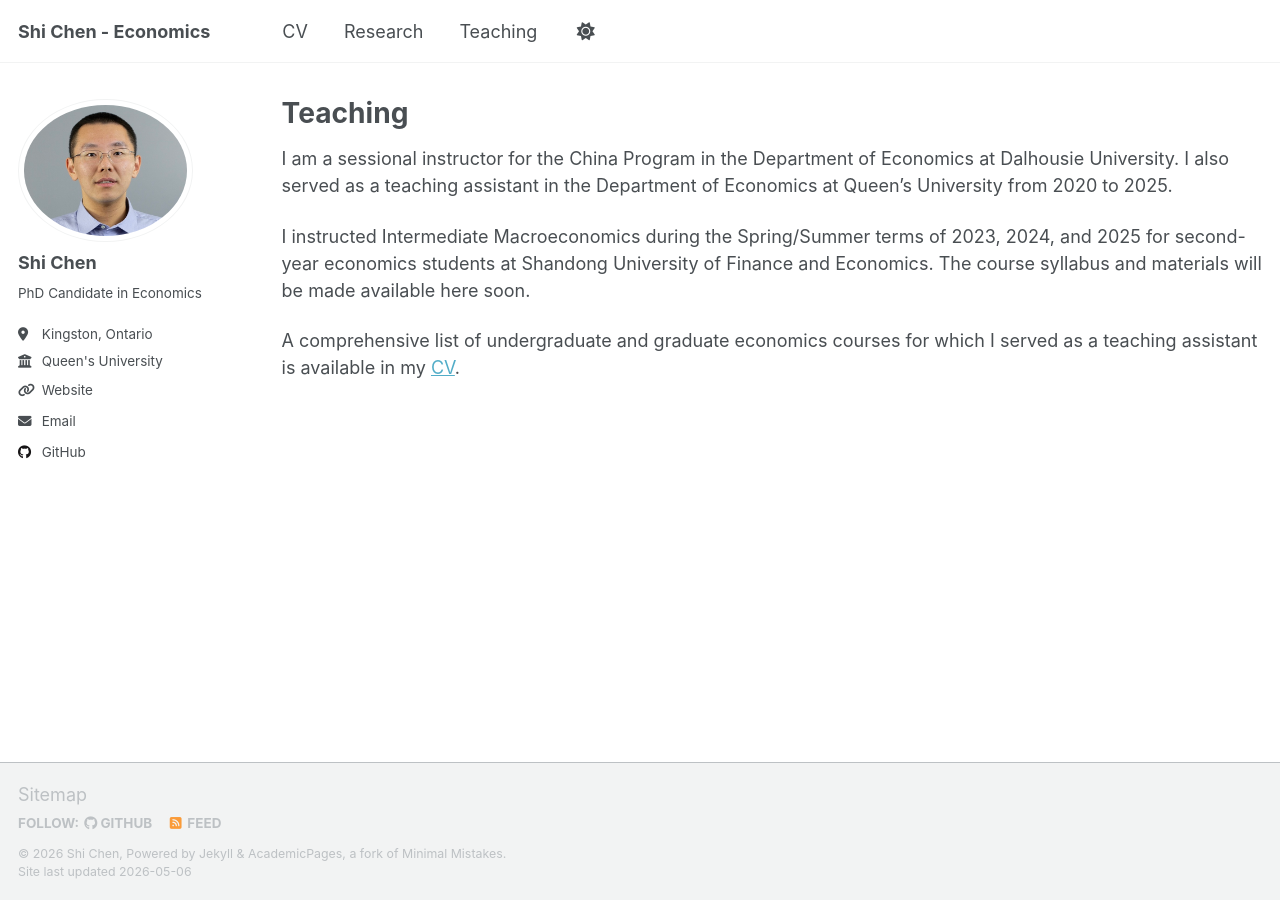
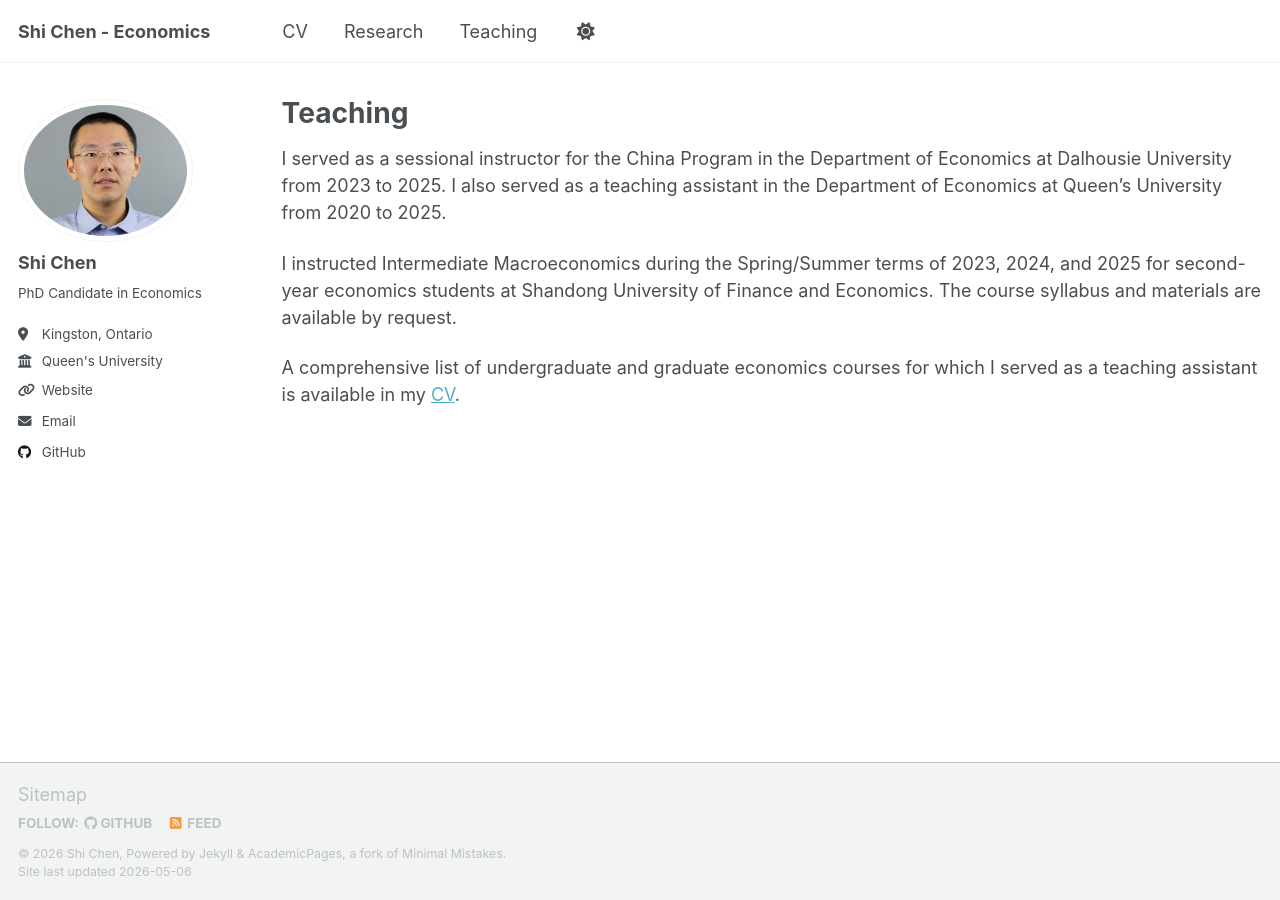
Before and after one commit to shichen14/shichen14.github.io, a Jekyll site: the page built from _pages/teaching.html, in a window 1280 px wide. Built offline with Jekyll 4.4.1, drawn with Linux system fonts in a browser that asks for light colours; a script that is not in the unit is left out.

Commit message:
Update teaching.html

```diff
--- a/_pages/teaching.html
+++ b/_pages/teaching.html
@@ -12,11 +12,11 @@ author_profile: true
 {% endfor %}
 
 <p>
-  I am a sessional instructor for the China Program in the Department of Economics at Dalhousie University. I also served as a teaching assistant in the Department of Economics at Queen’s University from 2020 to 2025.<br>
+  I served as a sessional instructor for the China Program in the Department of Economics at Dalhousie University from 2023 to 2025. I also served as a teaching assistant in the Department of Economics at Queen’s University from 2020 to 2025.<br>
 </p>
 <p></p>
 <p>
-  I instructed Intermediate Macroeconomics during the Spring/Summer terms of 2023, 2024, and 2025 for second-year economics students at Shandong University of Finance and Economics. The course syllabus and materials will be made available here soon. <br>
+  I instructed Intermediate Macroeconomics during the Spring/Summer terms of 2023, 2024, and 2025 for second-year economics students at Shandong University of Finance and Economics. The course syllabus and materials are available by request. <br>
 </p>
 <p></p>
 <p>
```
